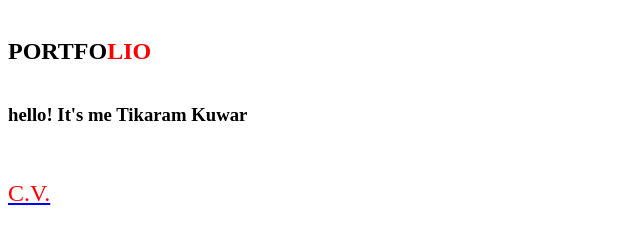
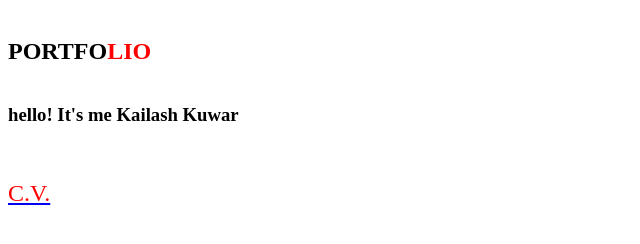
Before and after one commit to T-tika/Portfolio_website, a plain HTML site: page index.html in a window 1280 px wide. Shown: the full height of the page, 0-640 px from the left. Drawn offline with Linux system fonts and the light colour scheme.

Commit message:
Update index.html

```diff
--- a/index.html
+++ b/index.html
@@ -80,7 +80,7 @@
 
 
 
-    <h3>hello! It's me Tikaram Kuwar</h3>
+    <h3>hello! It's me Kailash Kuwar</h3>
     <br><br>
     <a href="KailashResume.pdf"><span>C.V.</span></a>
 </body>
```
